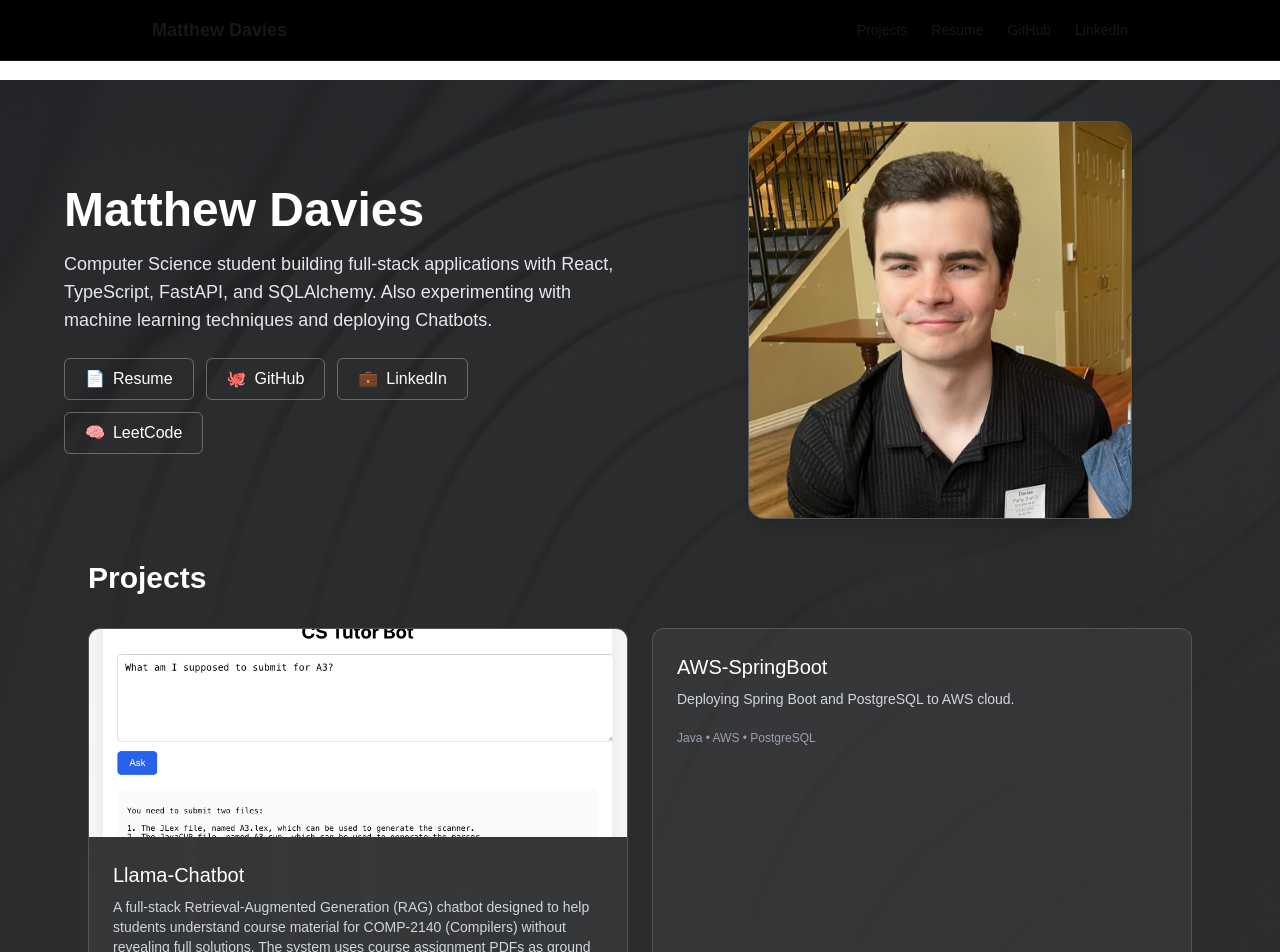
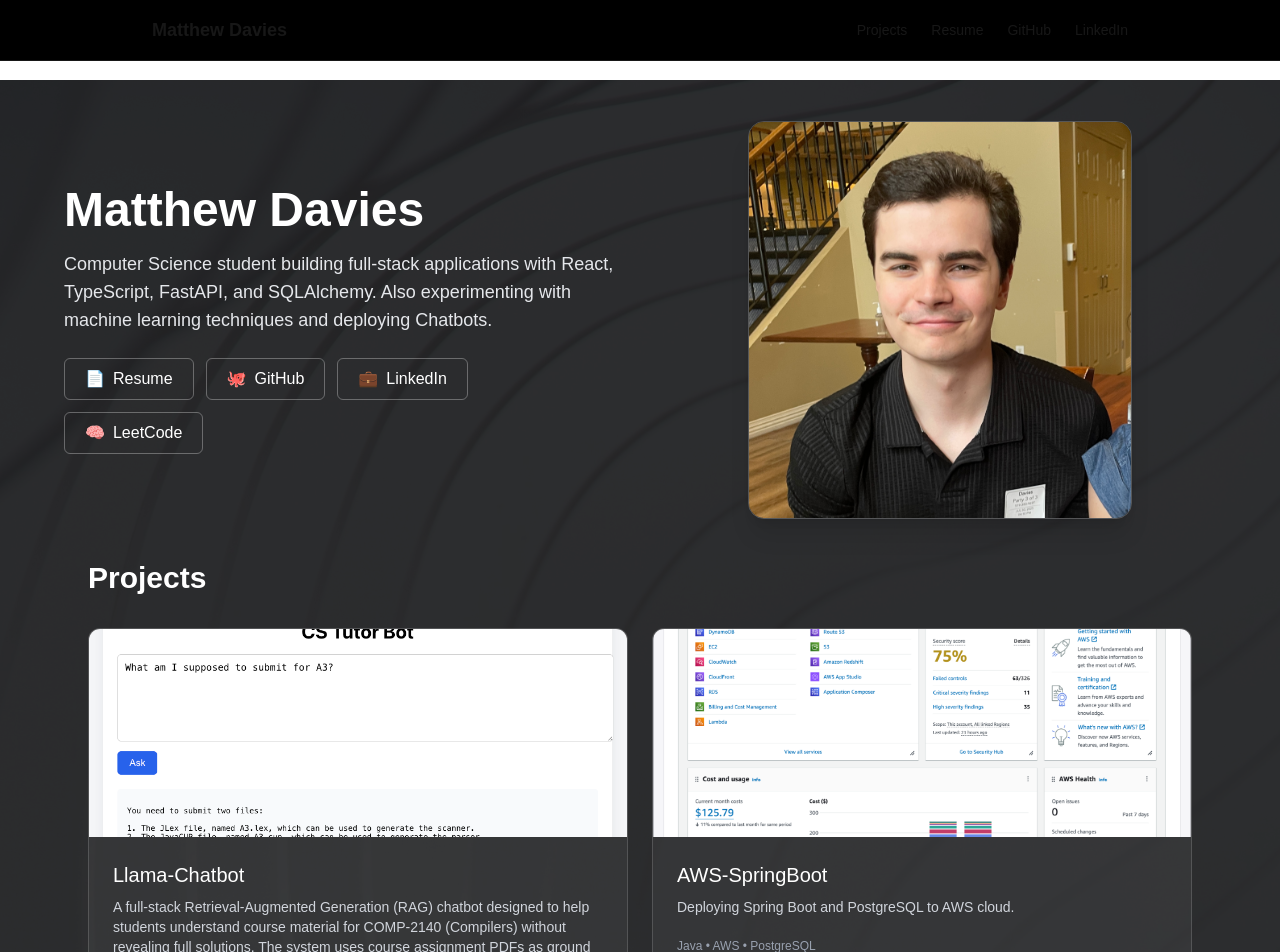
Before and after one commit to davo300/portfolio, a Next.js app: page / in a window 1280 px wide. Shown: the top 952 px of the page. Built offline with nearby package versions, Linux system fonts and the light colour scheme.

Commit message:
Add new project images to page.tsx

```diff
--- a/app/page.tsx
+++ b/app/page.tsx
@@ -14,6 +14,7 @@ const projects = [
     description: "Deploying Spring Boot and PostgreSQL to AWS cloud.",
     tech: "Java • AWS • PostgreSQL",
     link: "https://github.com/davo300/AWS-SpringBoot",
+    image: "/projects/01-Console-home-previous-1.png",
   },
   {
     name: "NASA Space Apps",
```
Also changed, not shown: public/projects/01-Console-home-previous-1.png (added).
